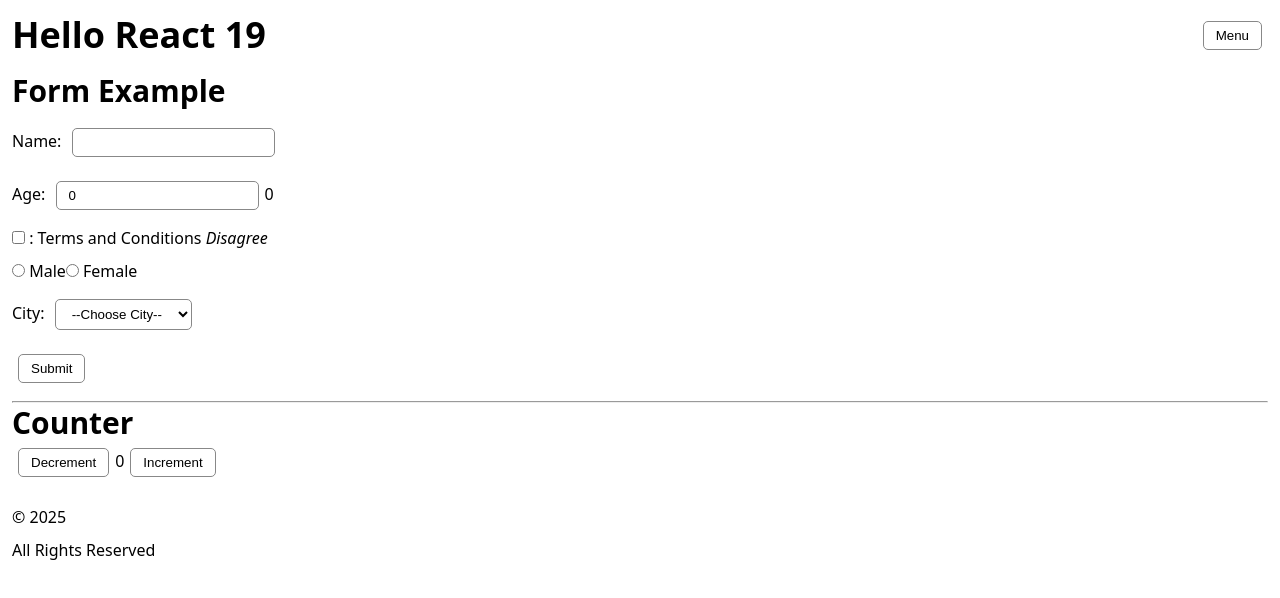
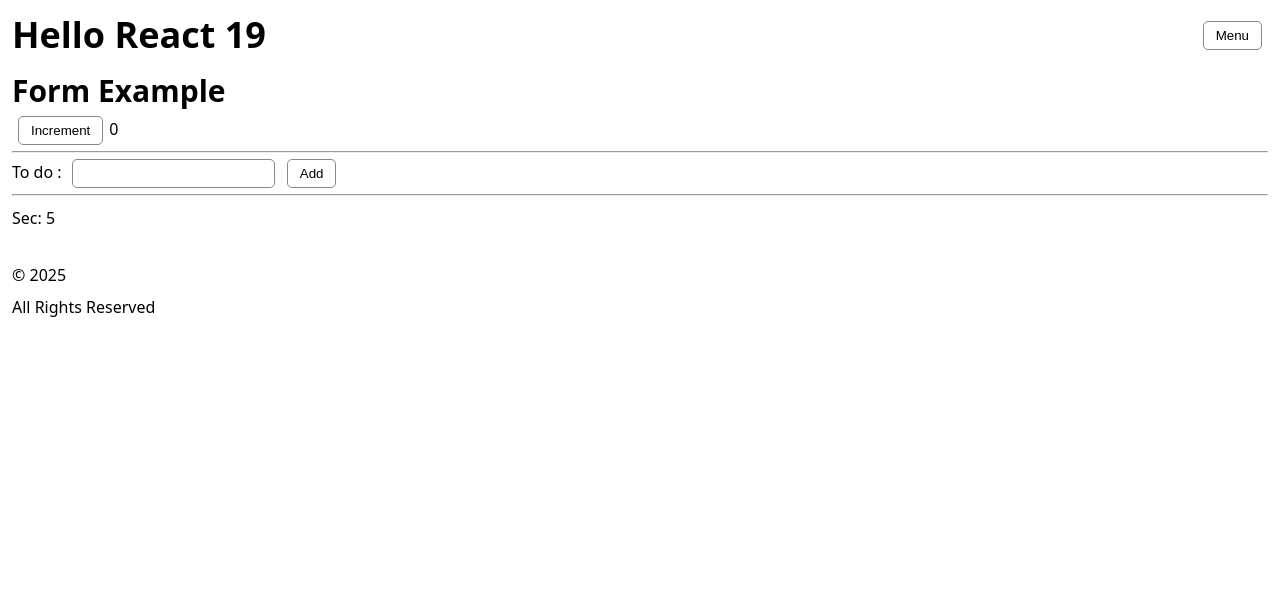
Before and after one commit to avimalhotra/react19, a React (Vite) app: page / in a window 1280 px wide. Shown: the top 598 px of the page. Built offline with nearby package versions, Linux system fonts and the light colour scheme.

Commit message:
useEffect

```diff
--- a/src/Example.jsx
+++ b/src/Example.jsx
@@ -2,67 +2,63 @@ import { useState, useEffect } from "react";
 
 export function Example() {
 
-  const [name, setName] = useState("");
-  const [age, setAge] = useState(0);
-  const [terms, setTerms] = useState(false);
-  const [gender, setGender] = useState("");
-  const [city, setCity] = useState("");
-
-  const [count, setCount]=useState(0);
+  const [counter,setCounter]=useState(0);
+  const [cars,setCars]=useState([]);
+  const [sec,setSec]=useState(0);
 
 
-  function sendData(e){
-    e.preventDefault();
-    console.log(e.target);
+  // console.log("app starts");
+
+  function changeCounter(){
+    console.log("change");
+    setCounter(counter=>counter+1);
   }
 
+  function addCars(e){
+    e.preventDefault();
+    setCars([...cars,e.target.car.value]);
+  }
 
-  // useEffect(()=>{ console.log("use effect") });
-  useEffect(()=>{ console.log("use effect") },[count]);
+  useEffect(()=>{
+    document.querySelector("form input").value="";
+    // console.log("app done");
+  });
+  // useEffect(()=>{console.log("app done")},[counter]);            // with dependencies
 
-  console.log("app starts");
+
+  useEffect(()=>{
+        const id=setInterval(()=>{
+            setSec(sec=>sec+1);
+        },1000);
+
+        return ()=>clearInterval(id);
+  },[]);
+
 
   return (
     <>
       <h2>Form Example</h2>
 
-      <form onSubmit={sendData}>
-          <div>
-            <label>Name: <input className="input" type="text" name="name" value={name} onChange={(e)=>{setName(e.target.value)}} required /></label> <output>{name}</output>
-          </div>
-         <div>
-           <label>Age: <input className="input" type="number" name="age" value={age} onChange={(e)=>{setAge(e.target.valueAsNumber)}}  required/></label>
-            <output>{age}</output>
-         </div>
-         <div>
-           <label> <input type="checkbox" name="terms" value={terms} onChange={(e)=>{setTerms(e.target.checked)}} required/> : Terms and Conditions </label>
-           <output> {terms ? (<b>Agree</b>) : (<i>Disagree</i>) }</output>
-         </div>
-         <div>
-            <label> <input checked={gender === "male"} onChange={(e)=>{setGender(e.target.value)}} type="radio" name="gender" value="male" required /> Male</label>
-            <label> <input checked={gender === "female"} onChange={(e)=>{setGender(e.target.value)}} type="radio" name="gender" value="female" required /> Female</label>
-            <output> {gender}</output>
-         </div>
-         <div>
-          <label>City: <select value={city} required name="city" onChange={(e)=>{setCity(e.target.value)}} className="input">
-            <option disabled selected value="">--Choose City--</option>
-            <option>Delhi</option>
-            <option>Mumbai</option>
-            <option>Kolkata</option>
-            <option>Chennai</option>
-            </select></label>
-            <output>{city}</output>
-            </div>
-            <div>
-              <button className="btn" type="submit">Submit</button>
-            </div>
-      </form>
+      {/* <button className="btn" onClick={()=>setCounter(counter+1)}>Increment</button> */}
+      <button className="btn" onClick={changeCounter}>Increment</button>
+      <output>{counter}</output>
+      <hr />
+
+     <form onSubmit={addCars}>
+       <label>To do : <input className="input" type="text" name="car" required /> </label>
+      <button className="btn">Add</button>
+     </form>
+
+      <ol>
+      {
+        cars.map((elem,index)=>
+        <li key={index}>{elem}</li>
+        )
+      }
+      </ol>
 
       <hr />
-  <h2>Counter</h2>
-  <button className="btn" onClick={()=>setCount(count-1)}>Decrement</button>
-  <output>{count}</output>
-  <button className="btn" onClick={()=>setCount(count+1)}>Increment</button>
+      <p>Sec: {sec}</p>
 
   </>
   );
```
